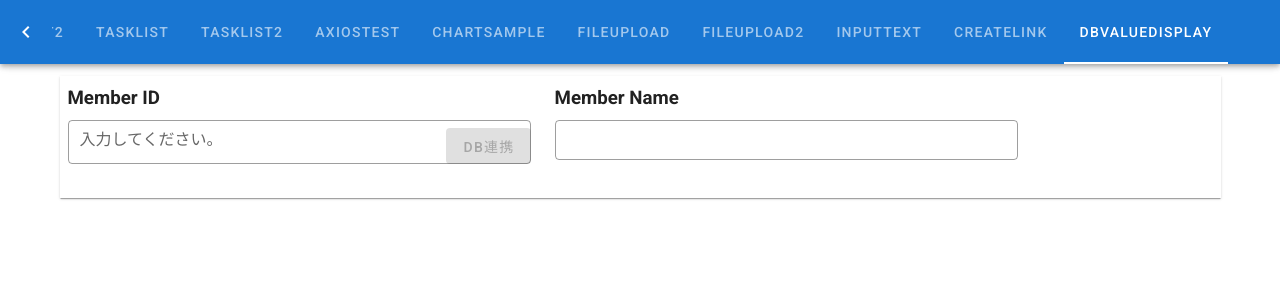
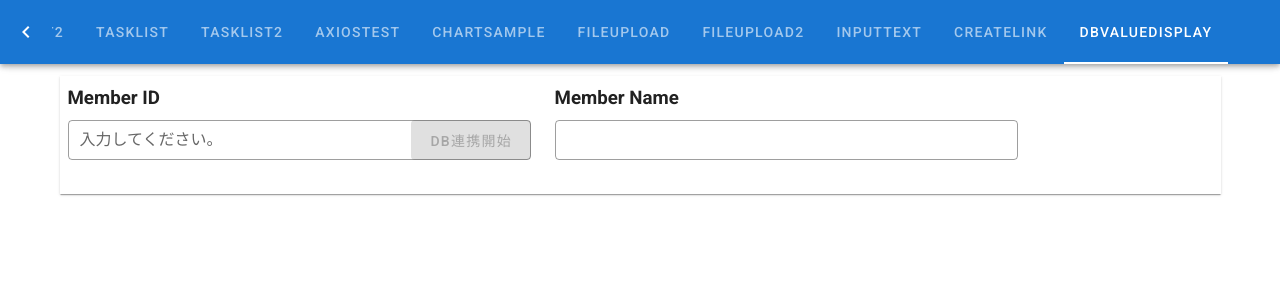
Before and after one commit to subretu/vue-sample-project, a Vue app in the folder frontend/: page /dbvaluesdisplay in a window 1280 px wide. Shown: the top 300 px of the page. Built offline with nearby package versions, Linux system fonts and the light colour scheme.

Commit message:
fix button size

```diff
--- a/frontend/src/views/DbValuesDisplay.vue
+++ b/frontend/src/views/DbValuesDisplay.vue
@@ -12,18 +12,21 @@
                 dense
                 class="input-text"
                 v-model="state.inputtext1"
+                @input="load_image"
                 :rules="[requiredValidation, limitLengthValidation]"
               >
                 <template v-slot:append>
                   <v-btn
                     depressed
                     dense
+                    height="40"
+                    width="120"
                     color="info"
-                    class="mr-n3"
+                    class="mr-n3 mt-n2"
                     :disabled="!mytext"
                     @click="getMemberName(state.inputtext1)"
                     :loading="linking"
-                    >DB連携</v-btn
+                    >{{ buttonText }}</v-btn
                   >
                 </template></v-text-field
               >
@@ -61,6 +64,8 @@ export default defineComponent({
 
     const linking = ref(false);
 
+    const buttonText = ref("DB連携開始");
+
     // バリデーション関数
     const requiredValidation = (value: any) =>
       !!value || "必ず入力してください";
@@ -73,12 +78,18 @@ export default defineComponent({
         linking.value = true;
         const res = await SampleApiService.get_member_name(inputText);
         state.inputtext2 = res.data?.[0];
+        buttonText.value = "DB連携成功";
       } catch (err: any) {
         console.log(JSON.parse(err.request.response).detail);
         state.inputtext2 = "登録されていないIDです。";
+        buttonText.value = "DB連携失敗";
       } finally {
         linking.value = false;
       }
+    };
+
+    const load_image = () => {
+      buttonText.value = "DB連携開始";
     };
 
     // バリデーションを通過すればボタンをクリック可能
@@ -93,9 +104,11 @@ export default defineComponent({
       state,
       mytext,
       linking,
+      buttonText,
       requiredValidation,
       limitLengthValidation,
       getMemberName,
+      load_image,
     };
   },
 });
```
